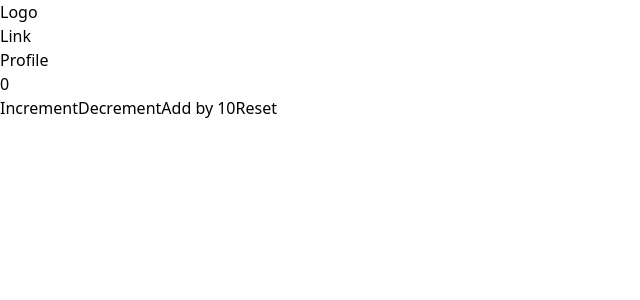
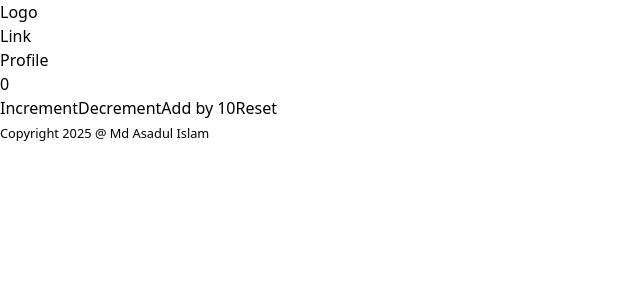
Before and after one commit to Asad9340/Basic-Redux, a React (Vite) app: page / in a window 1280 px wide. Shown: the top 300 px of the page, without its empty margins (0-640 px from the left). Built offline with nearby package versions, Linux system fonts and the light colour scheme.

Commit message:
design updated

```diff
--- a/src/Layout/MainLayout.jsx
+++ b/src/Layout/MainLayout.jsx
@@ -1,11 +1,13 @@
 import { Outlet } from "react-router-dom"
 import Navbar from "../Pages/Shared/Navbar/Navbar"
+import Footer from "../Pages/Shared/Footer/Footer"
 
 const MainLayout = () => {
   return (
     <div className="max-w-7xl mx-auto">
       <Navbar/>
-      <Outlet/>
+      <Outlet />
+      <Footer/>
     </div>
   )
 }
--- /dev/null
+++ b/src/Pages/Shared/Footer/Footer.jsx
@@ -0,0 +1,10 @@
+
+const Footer = () => {
+  return (
+    <div>
+      <p><small>Copyright 2025 @ Md Asadul Islam</small></p>
+    </div>
+  )
+}
+
+export default Footer
```
